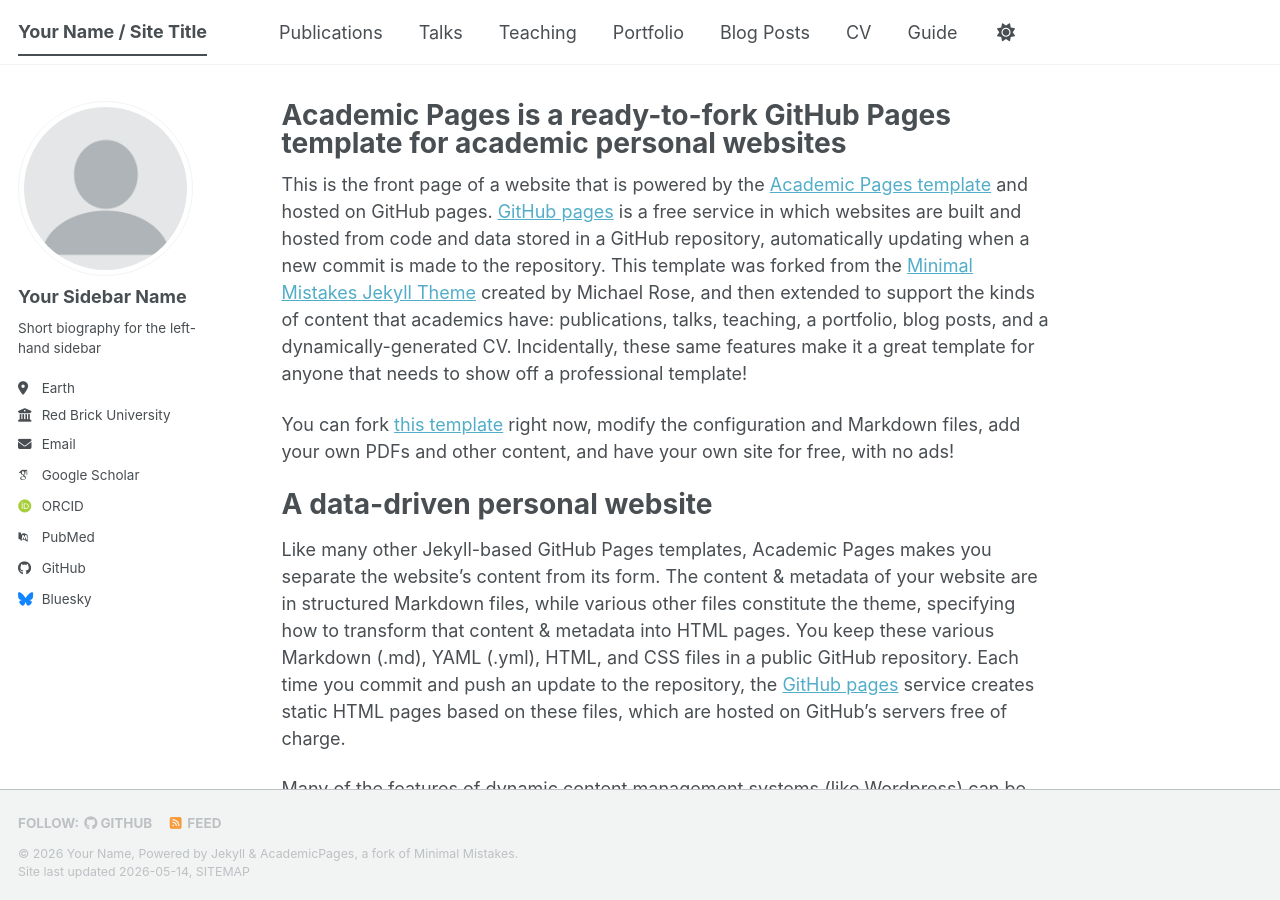
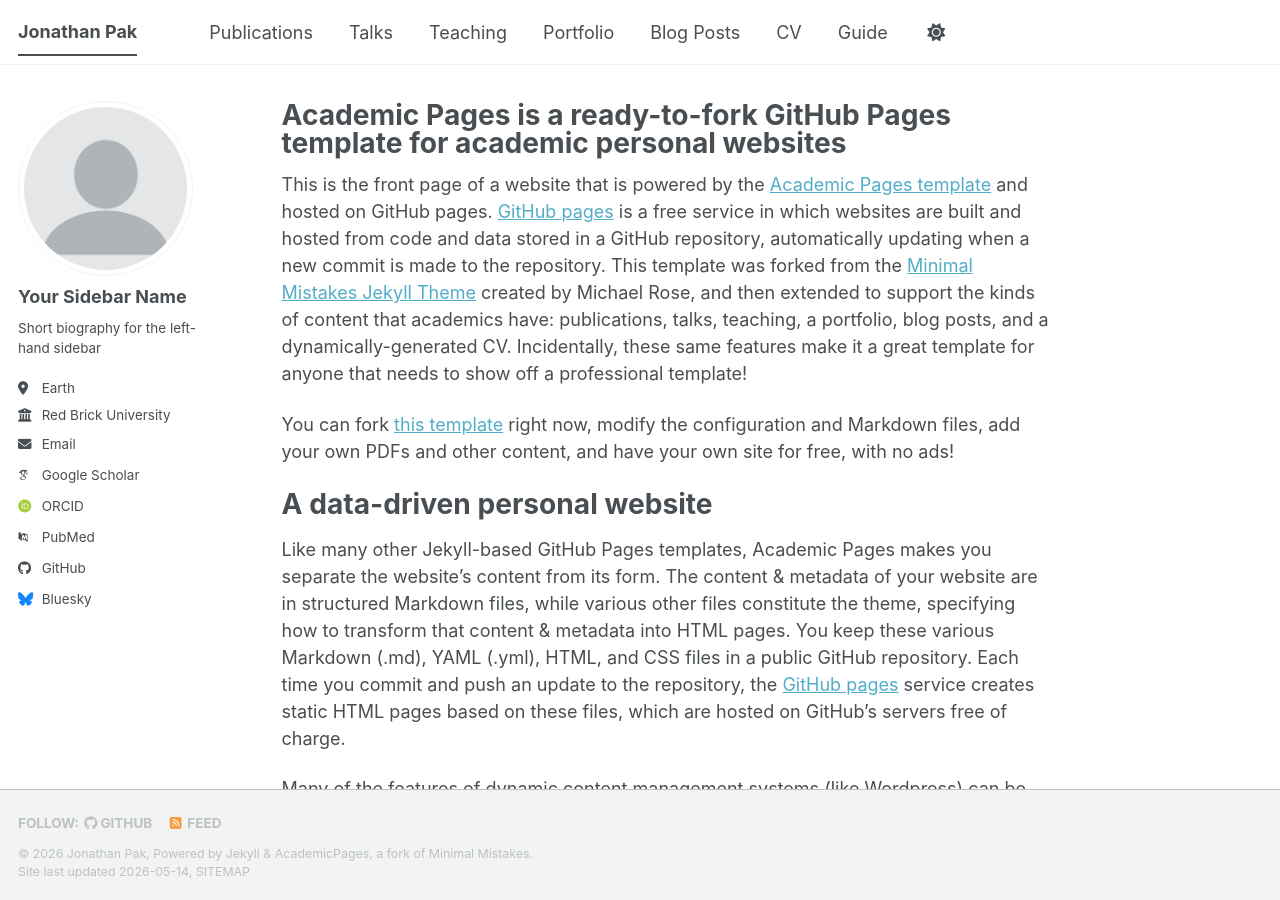
Before and after one commit to jonathanhpak/jonathanhpak.github.io, a Jekyll site: the page built from _pages/about.md, in a window 1280 px wide and 900 px high. Built offline with Jekyll 4.4.1, drawn with Linux system fonts in a browser that asks for light colours; some web fonts are replaced; a script bundle is joined from its source files by our own code; library files that are not in the unit come from our copies.

Commit message:
Update site configuration with personal details

```diff
--- a/_config.yml
+++ b/_config.yml
@@ -9,14 +9,14 @@
 # Basic Site Settings
 locale                   : "en-US"
 site_theme               : "default" # The available themes options are "default", "air", "sunrise", "mint", "dirt" and "contrast"
-title                    : "Your Name / Site Title"
+title                    : "Jonathan Pak"
 title_separator          : "-"
-name                     : &name "Your Name"
-description              : &description "Your Name's academic portfolio"   # Update this with a general description of your site, this is the default if not overridden by a page
-url                      : https://academicpages.github.io # The base hostname & protocol for your site e.g. "https://[your GitHub username].github.io",
+name                     : &name "Jonathan Pak"
+description              : &description "UCLA Statistics & Data Science and Applied Mathematics student"   # Update this with a general description of your site, this is the default if not overridden by a page
+url                      : https://jonathanhpak.github.io # The base hostname & protocol for your site e.g. "https://[your GitHub username].github.io",
                                                            # or if you already have some other page hosted on Github then use "https://[your GitHub username].github.io/[Your Repo Name]"
 baseurl                  : "" # the subpath of your site, e.g. "/blog"
-repository               : "academicpages/academicpages.github.io"
+repository               : "jonathanhpak/jonathanhpak.github.io"
 
 # Site Author - The following control what appear as part of the author content on the side bar.
 #               If a field is blank the icon and link will not appear, otherwise it will be shown.
```
